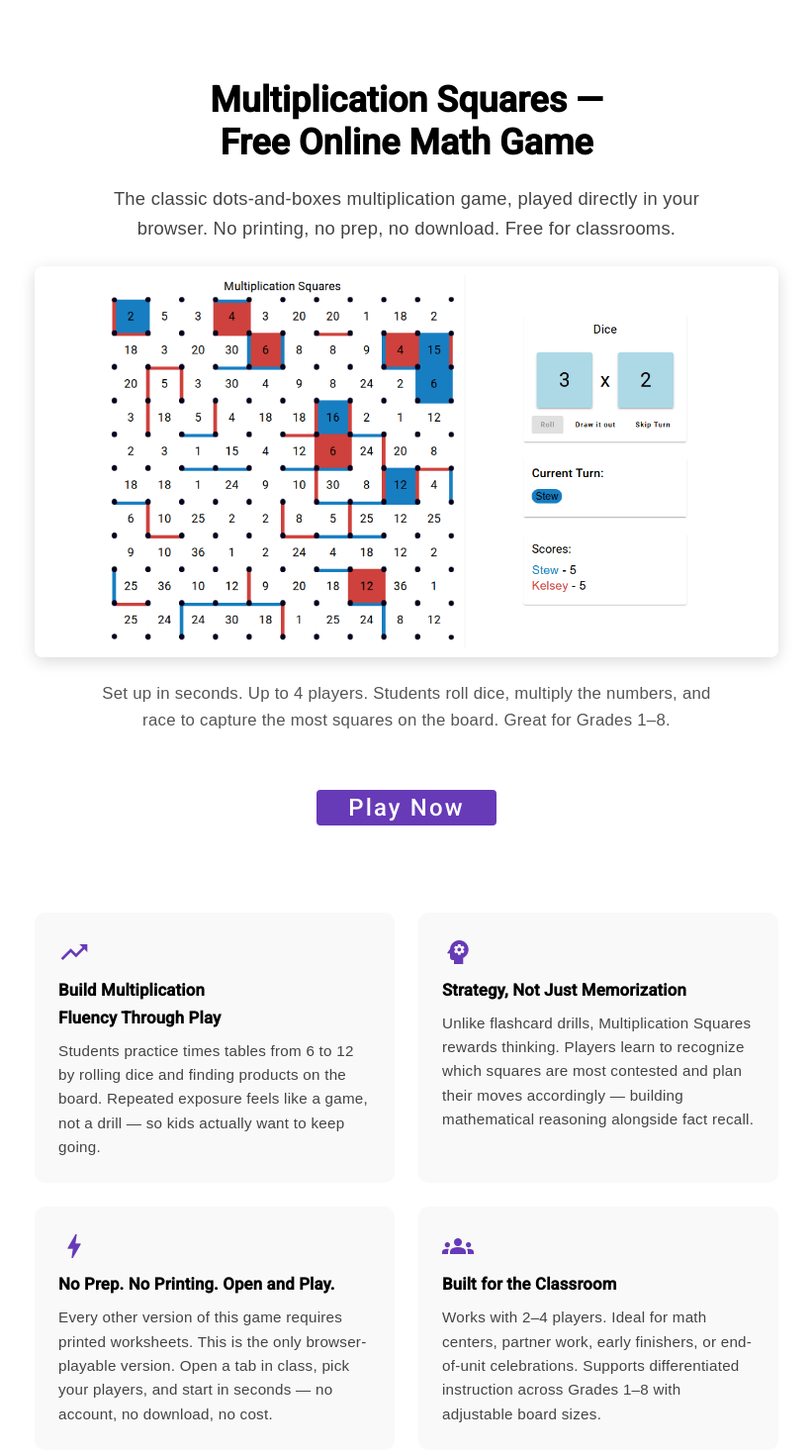
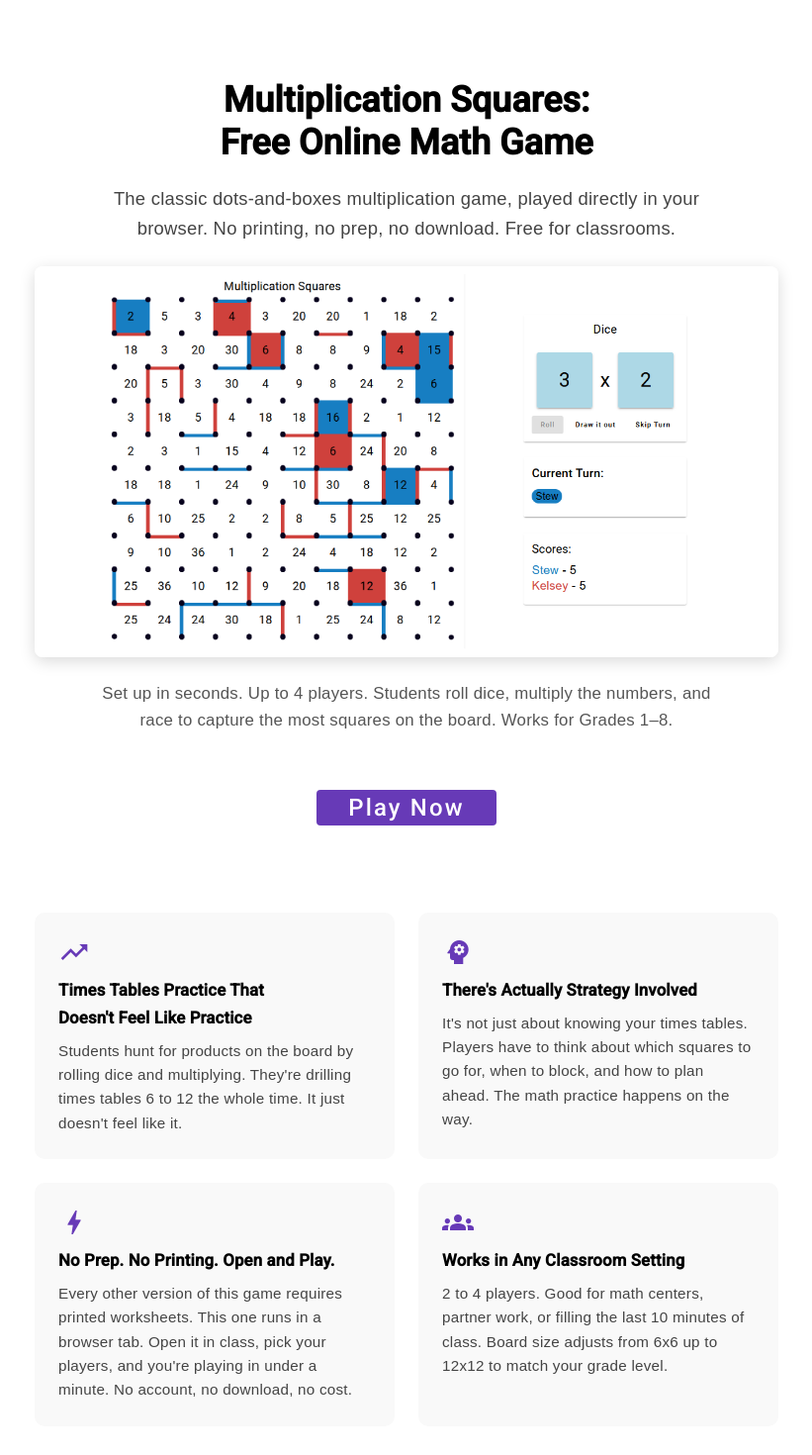
Before and after one commit to stewanoya/multiplication-squares, an Angular app: page / in a window 1280 px wide. Shown: the top 1470 px of the page at 99% size, without its empty margins (229-1050 px from the left). Built offline with nearby package versions, Linux system fonts and the light colour scheme.

Commit message:
update wording

```diff
--- a/src/components/landing/landing.component.html
+++ b/src/components/landing/landing.component.html
@@ -1,6 +1,6 @@
 <div class="landing-container">
   <section class="hero">
-    <h1>Multiplication Squares — Free Online Math Game</h1>
+    <h1>Multiplication Squares: Free Online Math Game</h1>
     <p class="tagline">
       The classic dots-and-boxes multiplication game, played directly in your browser.
       No printing, no prep, no download. Free for classrooms.
@@ -11,7 +11,7 @@
 
     <p class="teacher-pitch">
       Set up in seconds. Up to 4 players. Students roll dice, multiply the numbers,
-      and race to capture the most squares on the board. Great for Grades 1–8.
+      and race to capture the most squares on the board. Works for Grades 1–8.
     </p>
 
     <button mat-flat-button color="primary" class="cta-button" (click)="play()">
@@ -22,23 +22,23 @@
   <section class="benefits">
     <div class="benefit-card">
       <span class="material-icons">trending_up</span>
-      <h3>Build Multiplication Fluency Through Play</h3>
-      <p>Students practice times tables from 6 to 12 by rolling dice and finding products on the board. Repeated exposure feels like a game, not a drill — so kids actually want to keep going.</p>
+      <h3>Times Tables Practice That Doesn't Feel Like Practice</h3>
+      <p>Students hunt for products on the board by rolling dice and multiplying. They're drilling times tables 6 to 12 the whole time. It just doesn't feel like it.</p>
     </div>
     <div class="benefit-card">
       <span class="material-icons">psychology</span>
-      <h3>Strategy, Not Just Memorization</h3>
-      <p>Unlike flashcard drills, Multiplication Squares rewards thinking. Players learn to recognize which squares are most contested and plan their moves accordingly — building mathematical reasoning alongside fact recall.</p>
+      <h3>There's Actually Strategy Involved</h3>
+      <p>It's not just about knowing your times tables. Players have to think about which squares to go for, when to block, and how to plan ahead. The math practice happens on the way.</p>
     </div>
     <div class="benefit-card">
       <span class="material-icons">bolt</span>
       <h3>No Prep. No Printing. Open and Play.</h3>
-      <p>Every other version of this game requires printed worksheets. This is the only browser-playable version. Open a tab in class, pick your players, and start in seconds — no account, no download, no cost.</p>
+      <p>Every other version of this game requires printed worksheets. This one runs in a browser tab. Open it in class, pick your players, and you're playing in under a minute. No account, no download, no cost.</p>
     </div>
     <div class="benefit-card">
       <span class="material-icons">groups</span>
-      <h3>Built for the Classroom</h3>
-      <p>Works with 2–4 players. Ideal for math centers, partner work, early finishers, or end-of-unit celebrations. Supports differentiated instruction across Grades 1–8 with adjustable board sizes.</p>
+      <h3>Works in Any Classroom Setting</h3>
+      <p>2 to 4 players. Good for math centers, partner work, or filling the last 10 minutes of class. Board size adjusts from 6x6 up to 12x12 to match your grade level.</p>
     </div>
   </section>
 
@@ -51,7 +51,7 @@
       <li>If you draw the line that creates a square around a number, that number is filled in with your color, and you score a point.</li>
       <li>If the number you're looking for isn't available, you have to skip your turn.</li>
       <li>Play until there are no options left for any players. Highest score wins!</li>
-      <li>If you want to play again, simply reset the game.</li>
+      <li>If you want to play again, reset the game.</li>
     </ol>
 
     <button mat-flat-button color="primary" class="cta-button" (click)="play()">
--- a/src/index.html
+++ b/src/index.html
@@ -2,9 +2,9 @@
 <html lang="en">
 <head>
   <meta charset="utf-8">
-  <title>Multiplication Squares — Free Online Math Game</title>
+  <title>Multiplication Squares: Free Online Math Game</title>
   <meta name="google-adsense-account" content="ca-pub-8214495116993881">
-  <meta name="description" content="Play Multiplication Squares free in your browser — no printing, no prep. Roll dice, capture squares, practice times tables. Perfect for Grades 1–8 classrooms." />
+  <meta name="description" content="Play Multiplication Squares free in your browser. No printing, no prep. Roll dice, capture squares, practice times tables. Works for Grades 1 to 8." />
   <meta name="keywords" content="multiplication squares game online, interactive multiplication squares, multiplication squares game, multiplication game for kids, digital multiplication squares classroom, math game browser, free multiplication game" />
   <link rel="canonical" href="https://m-squares.anoya.ca/" />
   <!-- Open Graph -->
```
